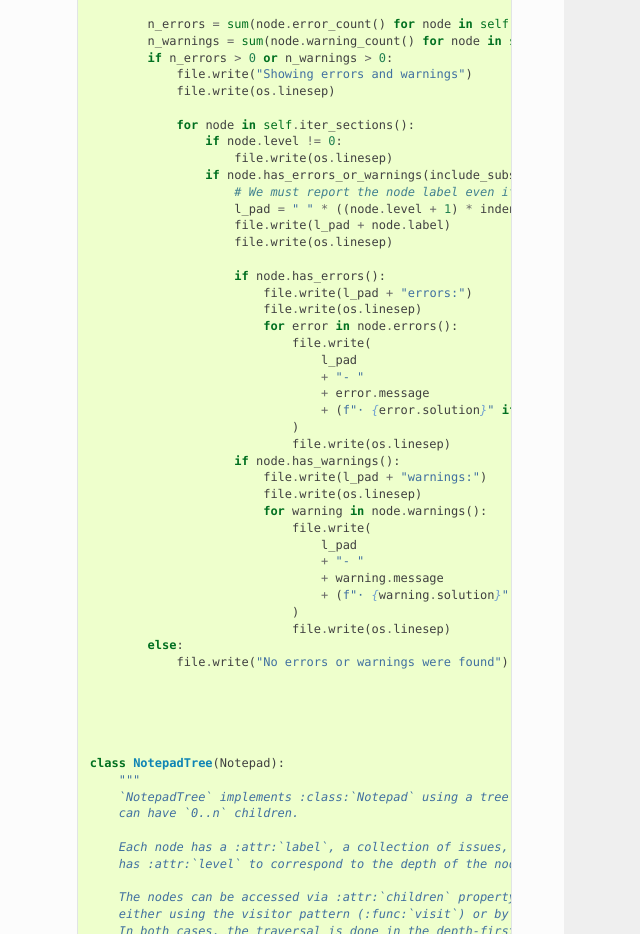
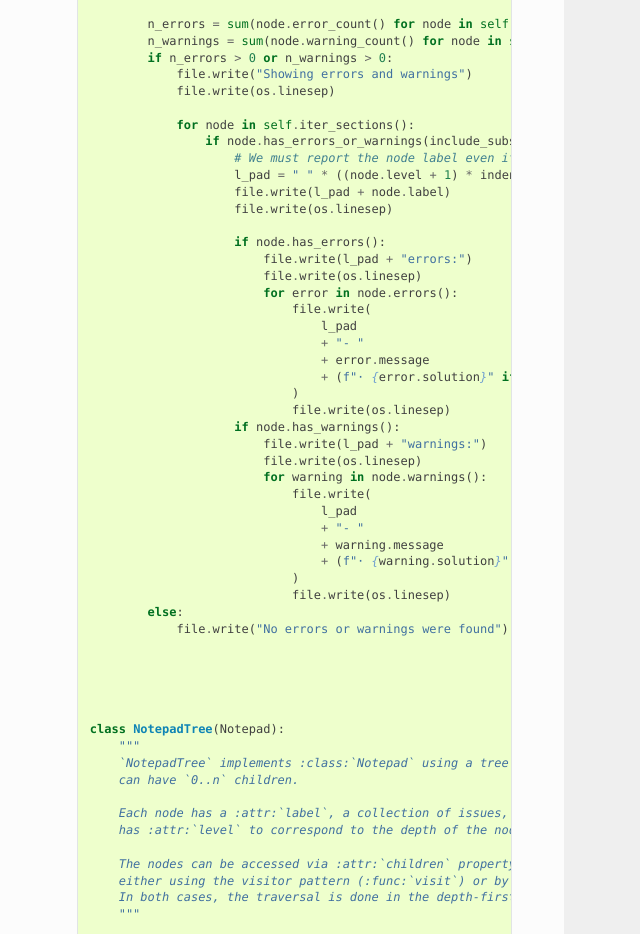
Before and after one commit to ielis/stairval, a plain HTML site: page latest/_modules/stairval/_auditor.html in a window 1280 px wide. Shown: the part 5364-6298 px from the top of the page, without its empty margins (275-915 px from the left). Drawn offline with Linux system fonts and the light colour scheme.

Commit message:
Deploying to gh-pages from @ ielis/stairval@54b2e28c897576529c232b092c83dbedbe4ba459 🚀

```diff
--- a/latest/_modules/stairval/_auditor.html
+++ b/latest/_modules/stairval/_auditor.html
@@ -382,8 +382,6 @@
             <span class="n">file</span><span class="o">.</span><span class="n">write</span><span class="p">(</span><span class="n">os</span><span class="o">.</span><span class="n">linesep</span><span class="p">)</span>
 
             <span class="k">for</span> <span class="n">node</span> <span class="ow">in</span> <span class="bp">self</span><span class="o">.</span><span class="n">iter_sections</span><span class="p">():</span>
-                <span class="k">if</span> <span class="n">node</span><span class="o">.</span><span class="n">level</span> <span class="o">!=</span> <span class="mi">0</span><span class="p">:</span>
-                    <span class="n">file</span><span class="o">.</span><span class="n">write</span><span class="p">(</span><span class="n">os</span><span class="o">.</span><span class="n">linesep</span><span class="p">)</span>
                 <span class="k">if</span> <span class="n">node</span><span class="o">.</span><span class="n">has_errors_or_warnings</span><span class="p">(</span><span class="n">include_subsections</span><span class="o">=</span><span class="kc">True</span><span class="p">):</span>
                     <span class="c1"># We must report the node label even if there are no issues with the node.</span>
                     <span class="n">l_pad</span> <span class="o">=</span> <span class="s2">&quot; &quot;</span> <span class="o">*</span> <span class="p">((</span><span class="n">node</span><span class="o">.</span><span class="n">level</span> <span class="o">+</span> <span class="mi">1</span><span class="p">)</span> <span class="o">*</span> <span class="n">indent</span><span class="p">)</span>
```
